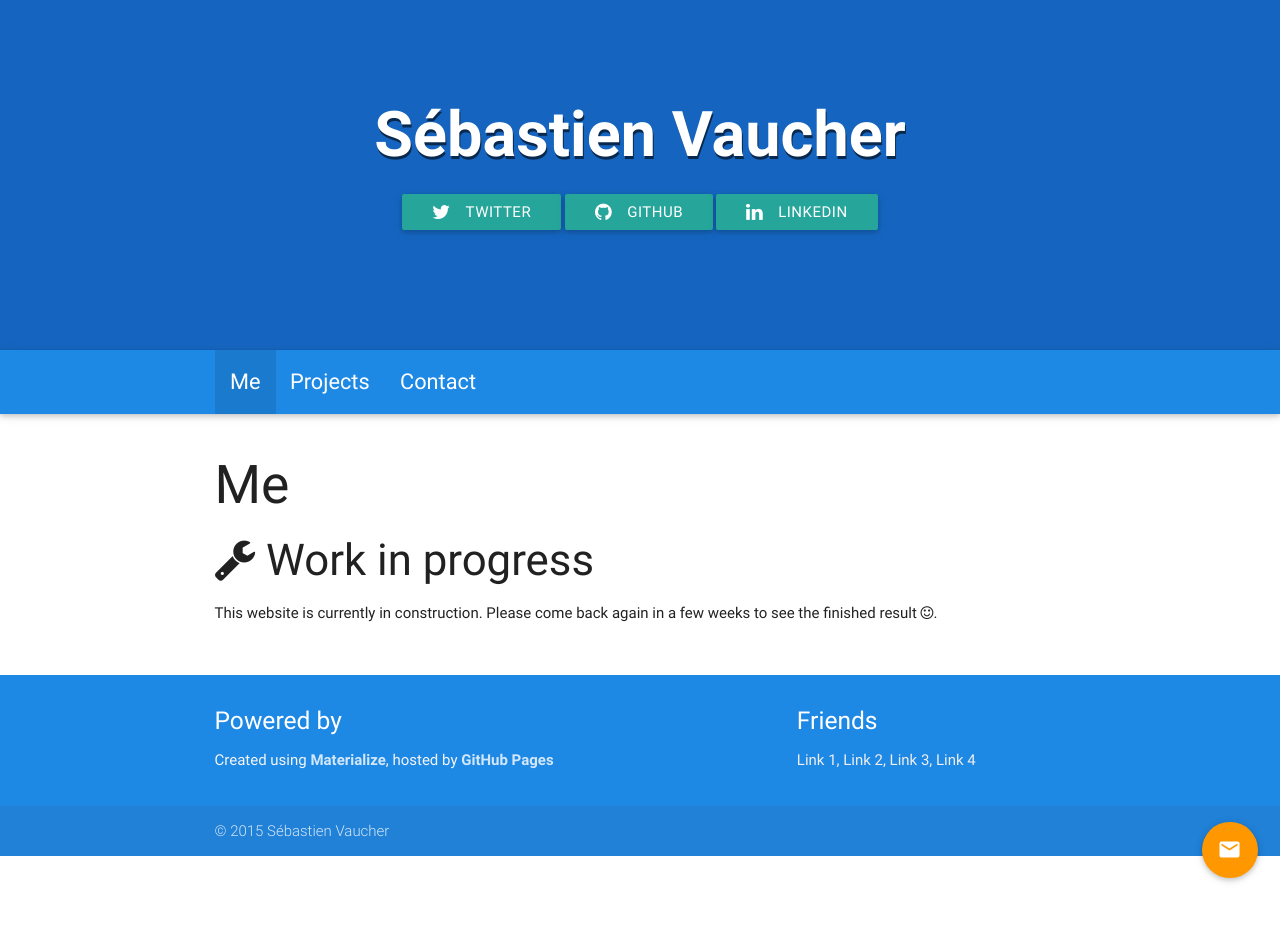
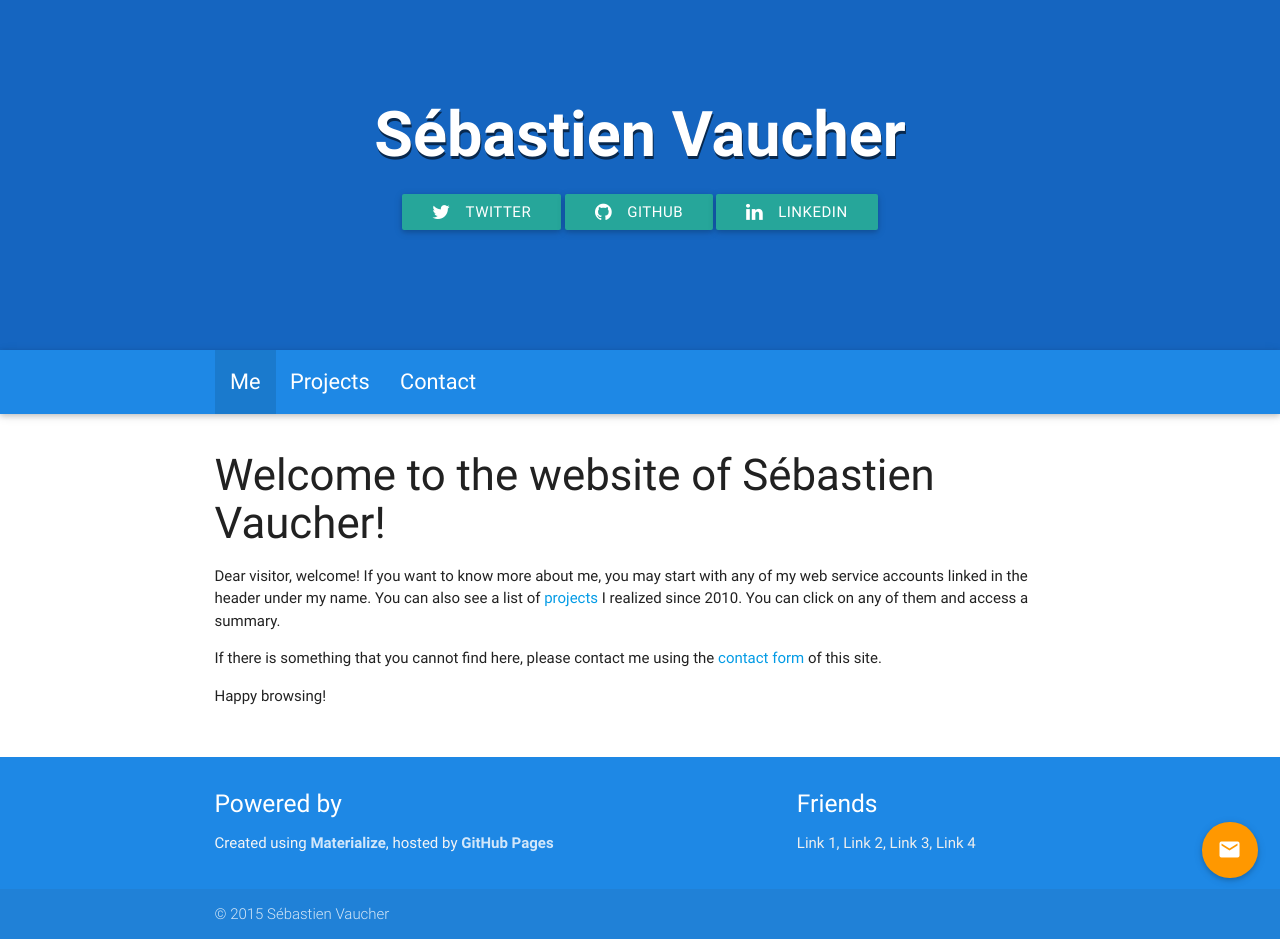
Before and after one commit to sebva/PersonalWebsite, a Jekyll site: the page built from index.md, in a window 1280 px wide. Built offline with Jekyll 4.4.1, drawn with Linux system fonts in a browser that asks for light colours; comment, search, counter and statistics services are not loaded; before the commit the page ends 900 px from its top, so only the background shows below that.

Commit message:
Add text

```diff
--- a/_layouts/page.html
+++ b/_layouts/page.html
@@ -3,9 +3,6 @@ layout: default
 ---
 <div class="row container">
   <div class="section">
-
-  <h2 class="post-title">{{ page.title }}</h2>
-
   <article>
     {{ content }}
   </article>
--- a/index.md
+++ b/index.md
@@ -6,6 +6,10 @@ menu: main
 weight: 0
 ---
 
-### <i class="fa fa-wrench"></i> Work in progress
+### Welcome to the website of Sébastien Vaucher!
 
-This website is currently in construction. Please come back again in a few weeks to see the finished result <i class="fa fa-smile-o"></i>.
+Dear visitor, welcome! If you want to know more about me, you may start with any of my web service accounts linked in the header under my name. You can also see a list of [projects](/projects.html) I realized since 2010. You can click on any of them and access a summary.
+
+If there is something that you cannot find here, please contact me using the [contact form](/contact.html) of this site.
+
+Happy browsing!
--- a/projects.html
+++ b/projects.html
@@ -6,10 +6,12 @@ weight: 1
 ---
 
 <div class="section">
+
     <div class="container">
         <h2>Projects</h2>
 
-        <p>Here is a list of some projects I realized over the years.</p>
+        <p>Here is a list of some projects I realized since 2010.</p>
+        <p>You can read a summary for any project by using the Show details action. Some projects are open-source and available on Github.</p>
     </div>
 
     <div class="row">
```
Also changed, not shown: message-sent.md (+2 -0 lines).
